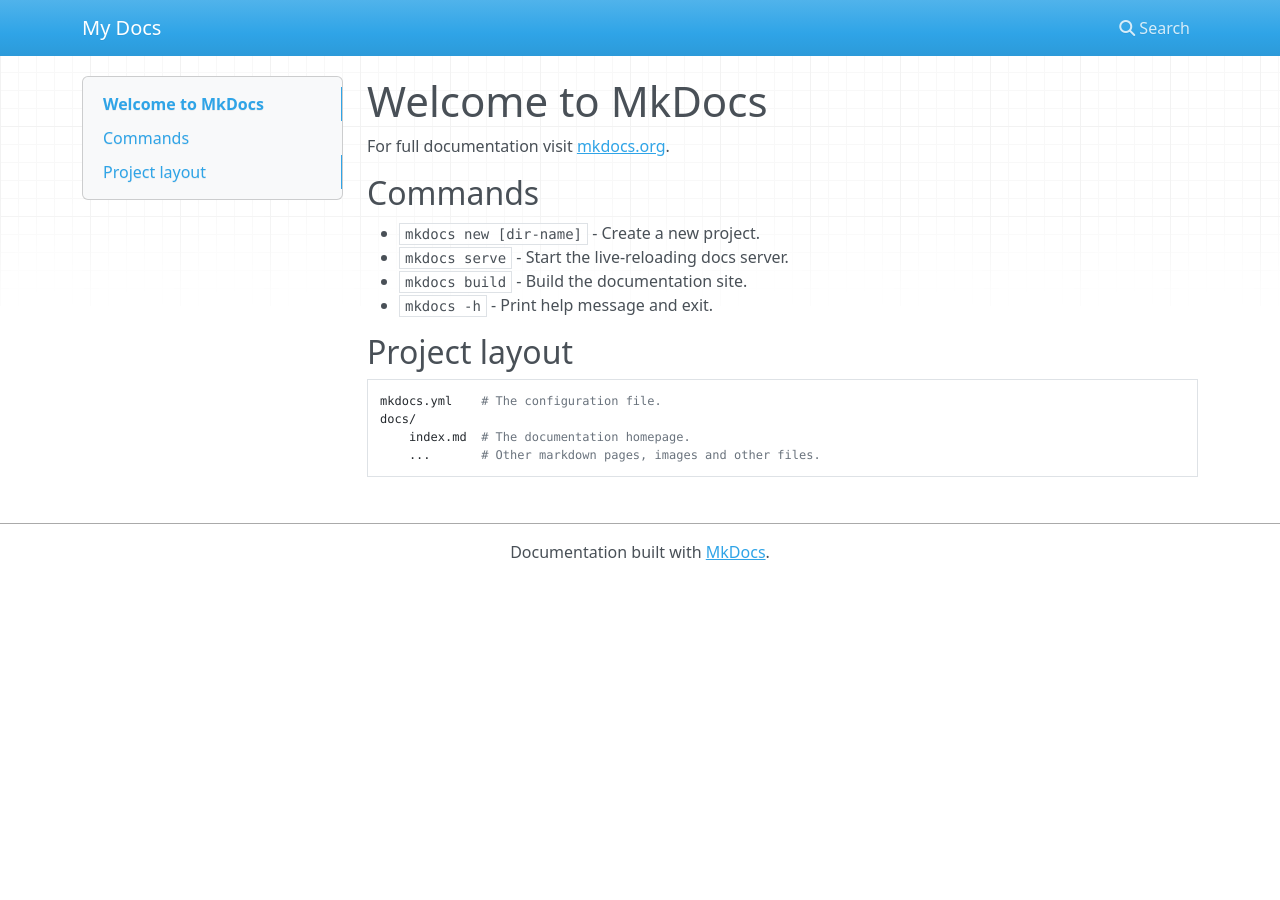
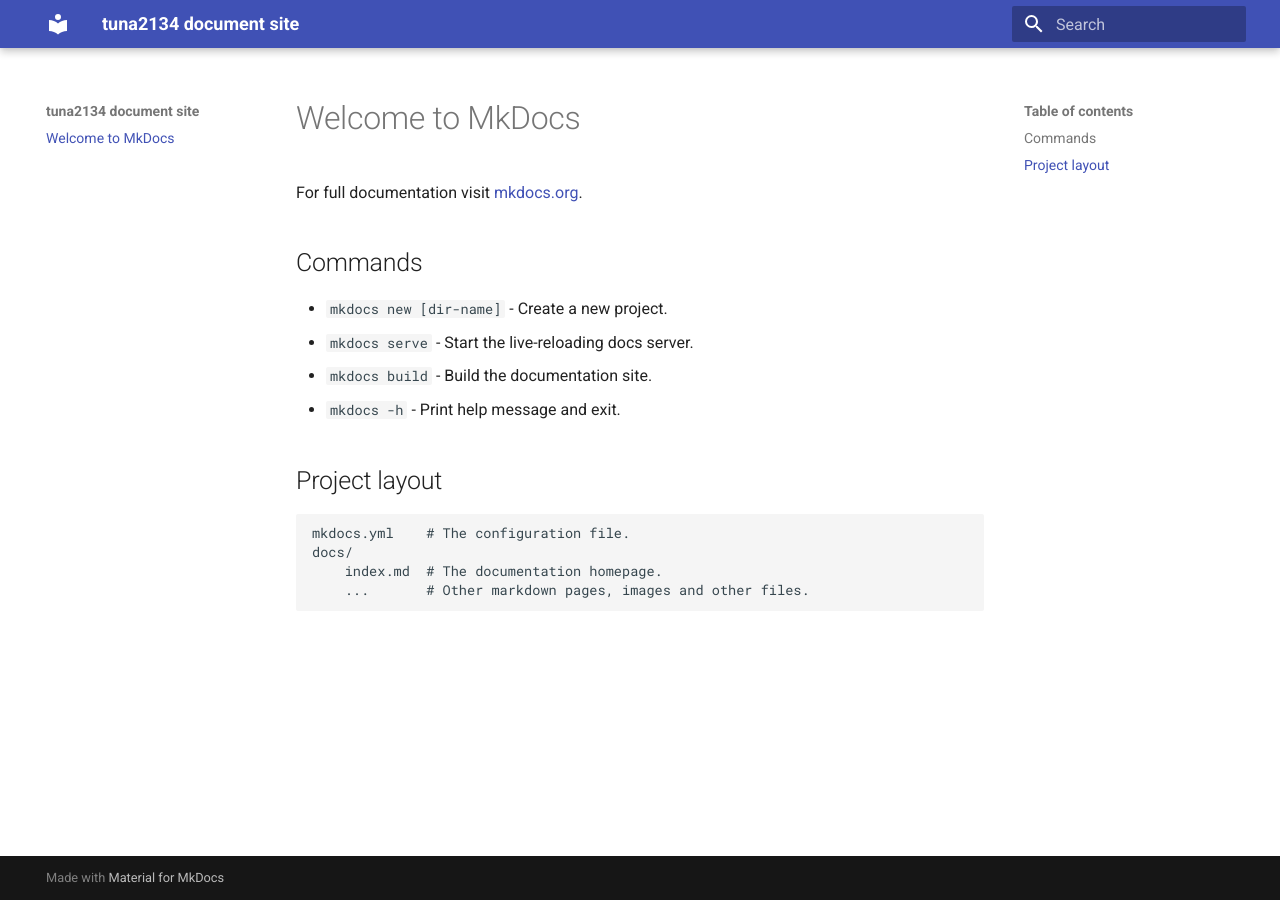
Before and after one commit to tuna2134/docs, an MkDocs documentation site: the page built from docs/index.md, in a window 1280 px wide. Built offline with MkDocs 1.6.1 and Material for MkDocs 9.7.7, drawn with Linux system fonts in a browser that asks for light colours; nearby versions of some CDN libraries.

Commit message:
Update mkdocs.yml

```diff
--- a/mkdocs.yml
+++ b/mkdocs.yml
@@ -1 +1,4 @@
-site_name: My Docs
+site_name: tuna2134 document site
+
+theme:
+  name: material
```
